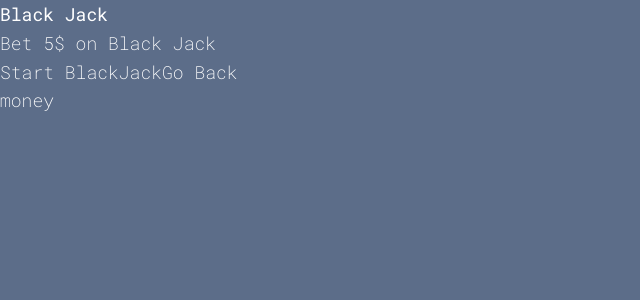
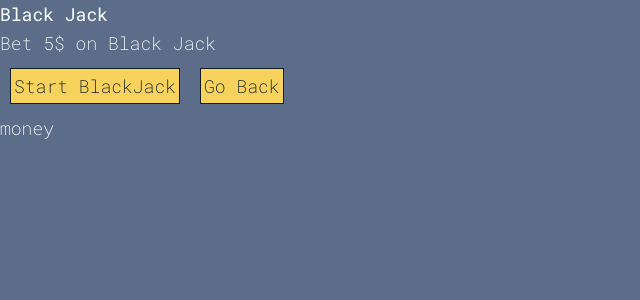
Before and after one commit to veiston/Ufotutkija-Pekka, a Flask app: page /blackjack in a window 1280 px wide. Shown: the top 300 px of the page, without its empty margins (0-640 px from the left). Run offline with Flask 3, Linux system fonts and the light colour scheme; some web fonts are replaced.

Commit message:
you may have a little style as a treat

```diff
--- a/Source/static/css/blackjack.css
+++ b/Source/static/css/blackjack.css
@@ -9,3 +9,17 @@
     /*background-color: aquamarine;*/
     width: fit-content;
 }
+
+button{
+    border: solid 1px;
+    margin: 10px;
+    padding: 3px;
+    background-color: #F7D35D;
+    color: #101D25;
+}
+
+/* Color options */
+/*	1.	Dark Blue: #101D25 */
+/*	2.	Dark Grayish Blue: #48526A */
+/*	3.	Light Yellow: #F7D35D */
+/*   5. Black: #303031 */
```
